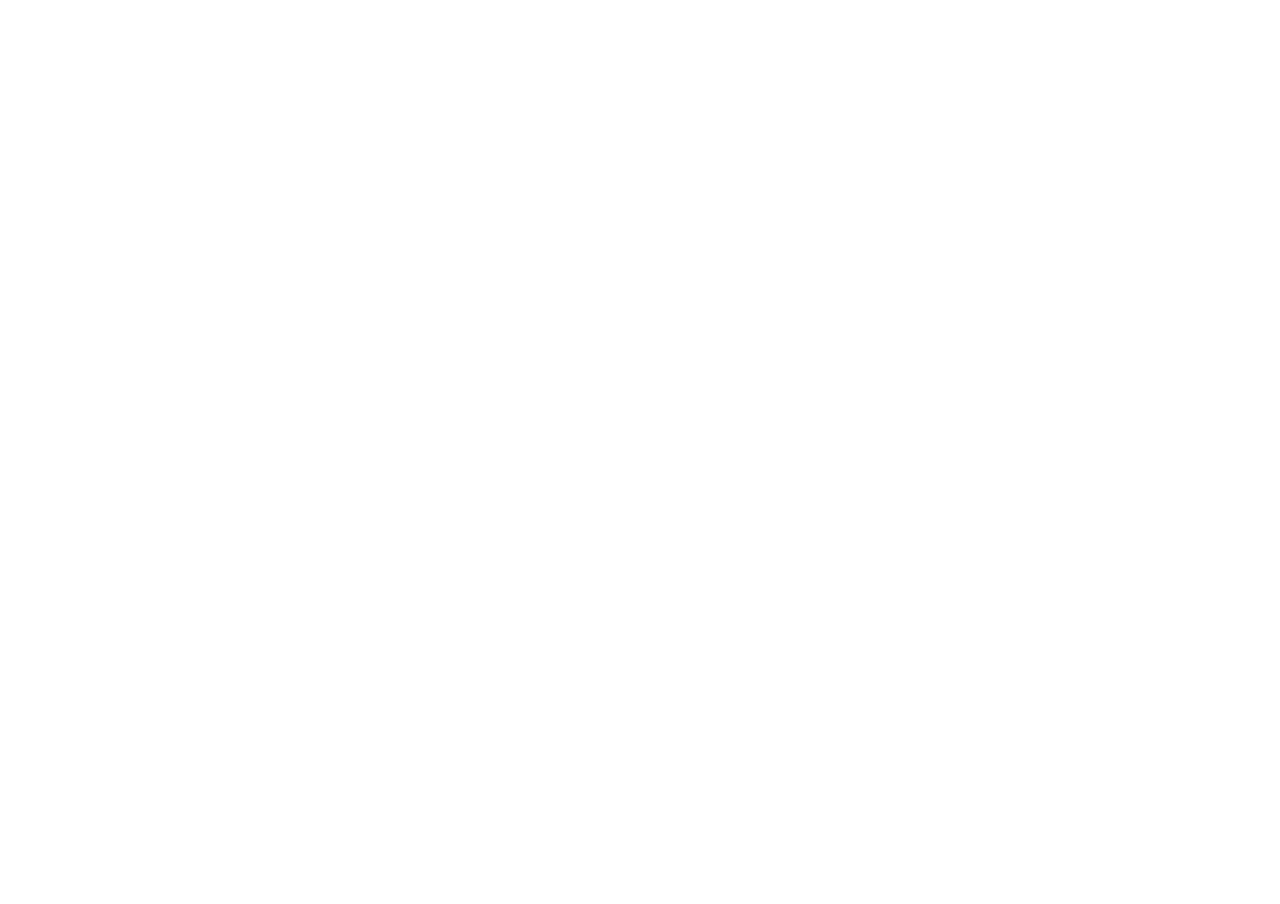
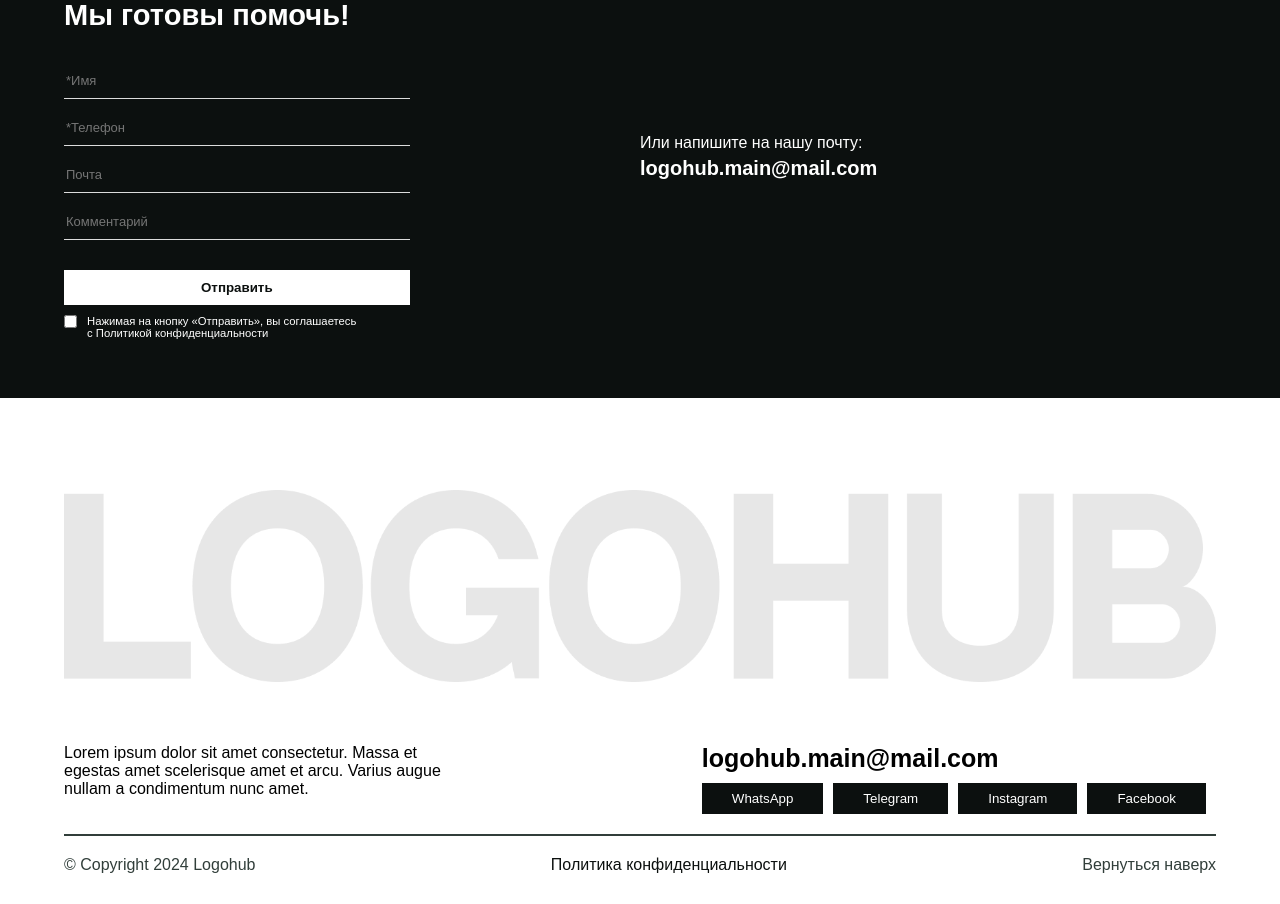
Before and after one commit to Elman2055/logohub, a React (Vite) app: page / in a window 1280 px wide. Shown: the part 153-1057 px from the top of the page. Before the commit the page ends 800 px from the top, so only its background shows below. Built offline with nearby package versions, Linux system fonts and the light colour scheme; the HTML template or start-up script is replaced by a standard one; a web font is replaced by a local one.

Commit message:
create: desktop footer

```diff
--- a/src/components/footer/Footer.module.css
+++ b/src/components/footer/Footer.module.css
@@ -0,0 +1,124 @@
+.wrapper {
+  background-color: #0c100f;
+  padding: 50px 0;
+}
+
+.container {
+  margin: 0 auto;
+  width: 90%;
+  color: #fff;
+  display: flex;
+  align-items: center;
+  justify-content: space-between;
+}
+
+.formBlock {
+  width: 30%;
+  display: flex;
+  flex-direction: column;
+}
+
+.title {
+  font-size: clamp(1.5rem, 0.241rem + 1.97vw, 3.438rem);
+  margin-bottom: 40px;
+}
+
+.formBlock input {
+  margin-bottom: 20px;
+  outline: none;
+  border: none;
+  background-color: #0c100f;
+  border-bottom: 1px solid #dcdcdc;
+  color: #fff;
+  padding-bottom: 10px;
+}
+
+.formBlock input::placeholder {
+  font-size: clamp(0.813rem, 0.412rem + 0.4vw, 1.063rem);
+}
+
+.sendBtn {
+  cursor: pointer;
+  background-color: #fff;
+  color: #0c100f;
+  padding: 10px 0;
+  font-weight: 600;
+  margin: 10px 0;
+  border: none;
+}
+
+.checkContainer {
+  display: flex;
+}
+
+.checkContainer p {
+  margin-left: 10px;
+  font-size: clamp(0.563rem, -0.006rem + 0.89vw, 1.438rem);
+}
+
+.email {
+  width: 50%;
+}
+
+.email h3 {
+  font-size: clamp(1.25rem, 0.25rem + 1vw, 1.875rem);
+  margin-top: 5px;
+}
+
+.downContainer {
+  margin: 0 auto;
+  width: 90%;
+  margin-bottom: 30px;
+}
+
+.logo {
+  width: 100%;
+  margin: 8% 0 5% 0;
+}
+
+.downBlock {
+  width: 80%;
+  display: flex;
+  justify-content: space-between;
+  margin-bottom: 20px;
+}
+
+.downTitle {
+  width: 40%;
+}
+
+.downEmail {
+  font-size: 25px;
+  margin-bottom: 10px;
+}
+
+.socialBtns {
+  cursor: pointer;
+  background-color: #0c100f;
+  color: #fff;
+  border: none;
+  padding: 8px 30px;
+  margin-right: 10px;
+}
+
+.downNav {
+  color: #313e3a;
+  display: flex;
+  justify-content: space-between;
+  border-top: 2px solid #313e3a;
+  padding-top: 20px;
+}
+
+.uptext {
+  cursor: pointer;
+}
+
+@media (max-width: 1286px) {
+  .downBlock {
+    width: 100%;
+  }
+
+  .downTitle {
+    width: 33%;
+  }
+}
--- a/src/components/footer/Footer.tsx
+++ b/src/components/footer/Footer.tsx
@@ -1,10 +1,68 @@
-import styles from './Footer.module.css';
+import logo from "../../../public/footerLogo.png";
+import styles from "./Footer.module.css";
 
 const Footer = () => {
   return (
     <>
+      <div className={styles.wrapper}>
+        <div className={styles.container}>
+          <div className={styles.formBlock}>
+            <h3 className={styles.title}>
+              Остались вопросы? <br /> Мы готовы помочь!
+            </h3>
+            <input type="text" placeholder="*Имя" />
+            <input type="tel" placeholder="*Телефон" />
+            <input type="email" placeholder="Почта" />
+            <input type="text" placeholder="Комментарий" />
+            <button className={styles.sendBtn}>Отправить</button>
+            <div className={styles.checkContainer}>
+              <input type="checkbox" />
+              <p>
+                Нажимая на кнопку «Отправить», вы соглашаетесь <br /> с
+                Политикой конфиденциальности
+              </p>
+            </div>
+          </div>
+          <div className={styles.email}>
+            <p>Или напишите на нашу почту:</p>
+            <h3>logohub.main@mail.com</h3>
+          </div>
+        </div>
+      </div>
+      <div className={styles.downContainer}>
+        <img src={logo} alt="logo" className={styles.logo} />
+        <div className={styles.downBlock}>
+          <p className={styles.downTitle}>
+            Lorem ipsum dolor sit amet consectetur. Massa et egestas amet
+            scelerisque amet et arcu. Varius augue nullam a condimentum nunc
+            amet.
+          </p>
+          <div>
+            <h3 className={styles.downEmail}>logohub.main@mail.com</h3>
+            {["WhatsApp", "Telegram", "Instagram", "Facebook"].map(
+              (el, index) => (
+                <button key={index} className={styles.socialBtns}>
+                  {el}
+                </button>
+              )
+            )}
+          </div>
+        </div>
+        <div className={styles.downNav}>
+          <p>© Copyright 2024 Logohub</p>
+          <a href="" target="_blank">
+            <p>Политика конфиденциальности</p>
+          </a>
+          <p
+            className={styles.uptext}
+            onClick={() => window.scrollTo({ top: 0, behavior: "smooth" })}
+          >
+            Вернуться наверх
+          </p>
+        </div>
+      </div>
     </>
-  )
-}
+  );
+};
 
-export default Footer
+export default Footer;
```
Also changed, not shown: public/footerLogo.png (added).
